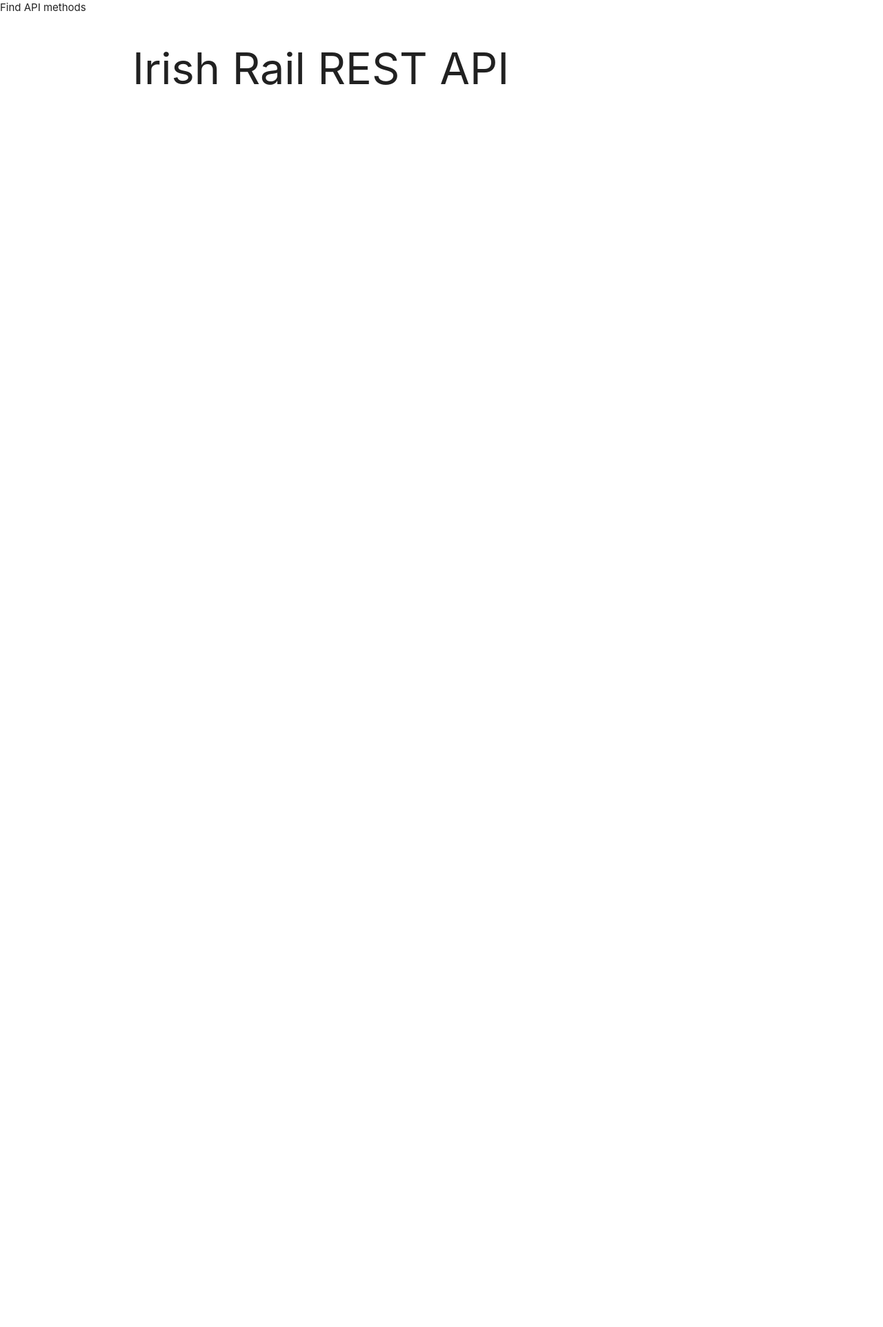
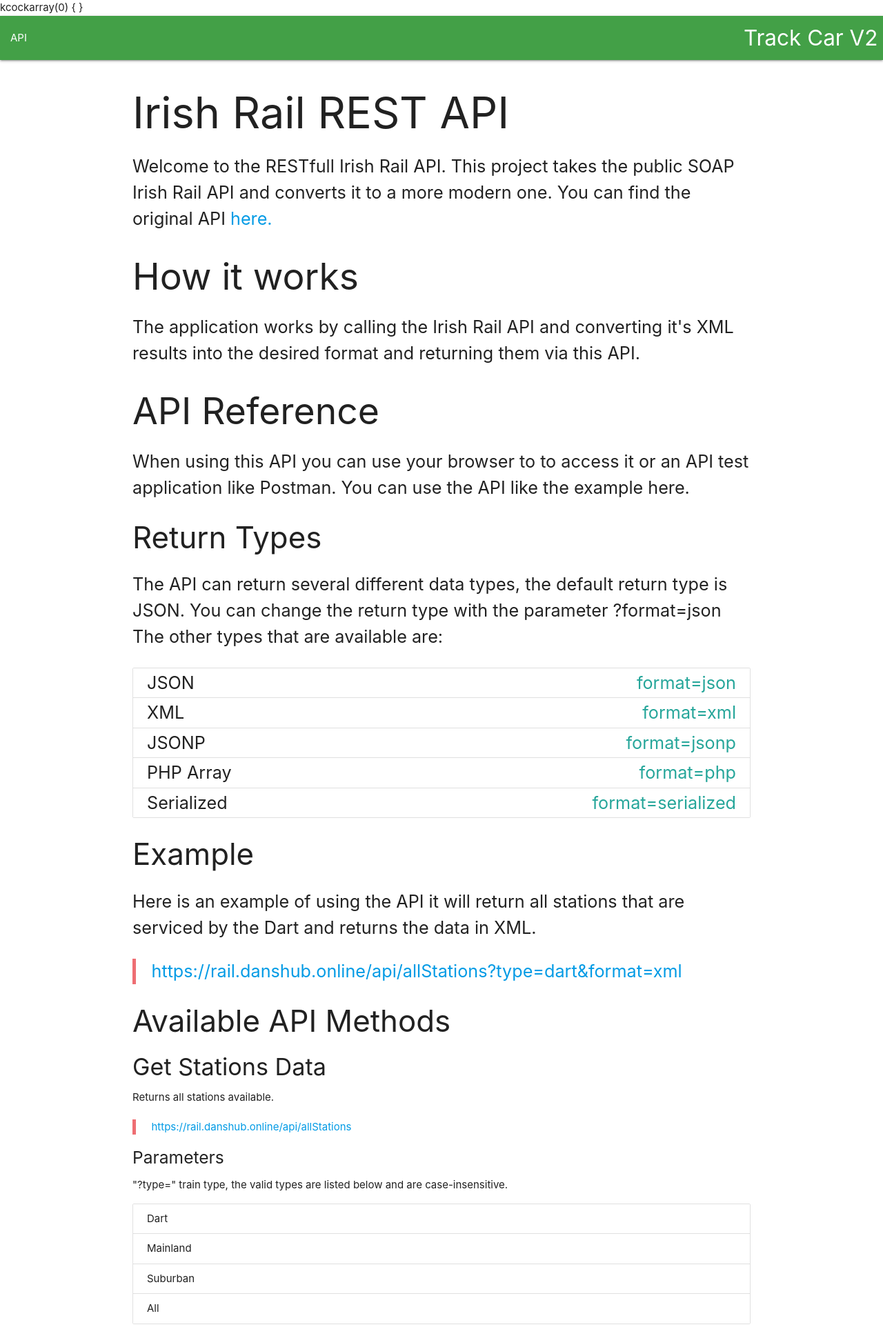
Before and after one commit to DanTheMinotaur/TrackCar2, a CodeIgniter app: a page that uses application/views/api/home.php in a window 1280 px wide. Shown: the top 1924 px of the page at 69% size. Before the commit the page ends 123 px from the top, so only its background shows below. Run offline with CodeIgniter, Linux system fonts and the light colour scheme; data that the repository does not hold is empty.

Commit message:
Changed Config, added API homepage.

```diff
--- a/application/config/autoload.php
+++ b/application/config/autoload.php
@@ -89,7 +89,7 @@ $autoload['drivers'] = array();
 |
 |	$autoload['helper'] = array('url', 'file');
 */
-$autoload['helper'] = array();
+$autoload['helper'] = array('url');
 
 /*
 | -------------------------------------------------------------------
--- a/application/config/config.php
+++ b/application/config/config.php
@@ -23,7 +23,7 @@ defined('BASEPATH') OR exit('No direct script access allowed');
 | a PHP script and you can easily do that on your own.
 |
 */
-$config['base_url'] = 'http://localhost/trackcar2/';
+$config['base_url'] = 'http://localhost/TrackCar2/';
 
 /*
 |--------------------------------------------------------------------------
@@ -52,7 +52,7 @@ $config['index_page'] = '';
 |
 | WARNING: If you set this to 'PATH_INFO', URIs will always be URL-decoded!
 */
-$config['uri_protocol']	= 'REQUEST_URI';
+$config['uri_protocol']	= 'AUTO';
 
 /*
 |--------------------------------------------------------------------------
--- a/application/config/rest.php
+++ b/application/config/rest.php
@@ -45,9 +45,9 @@ $config['rest_default_format'] = 'json';
 */
 $config['rest_supported_formats'] = [
     'json',
-    'array',
-    'csv',
-    'html',
+    //'array',
+    //'csv',
+    //'html',
     'jsonp',
     'php',
     'serialized',
--- a/application/controllers/Api.php
+++ b/application/controllers/Api.php
@@ -83,7 +83,7 @@ class Api extends REST_Controller {
 				$this->response($result, 200);
 			}
 		} else {
-			//$this->response(array('error' => "Call Requires a name and/or minutes parameter."), HTTP_BAD_REQUEST);
+			$this->response(['error' => "Call Requires a name and/or minutes parameter."], 400);
 		}
 		$this->response(['error' => "Invalid Train Type Parameter"], 400);
 	}
--- a/application/libraries/XML_download.php
+++ b/application/libraries/XML_download.php
@@ -71,6 +71,13 @@ class XML_download {
 
 	public function get_station_data($station, $minutes = Null) {
 		$station = strtolower($station);
+		print($station);
+		print(var_dump($this->station_names_and_codes));
+		print($this->station_names_and_codes[strtoupper($station)]);
+		if(isset($this->station_names_and_codes[strtoupper($station)])) {
+			print("valid");
+		}
+
 		if(array_key_exists($station, $this->station_names_and_codes)) {
 			$station_code =  $this->station_names_and_codes[$station];
 
@@ -131,3 +138,7 @@ class XML_download {
 		echo $this->xml_to_json($this->curl_download($this->get_all_stations));
 	}
 }
+
+$test = new XML_download();
+
+$test->get_station_data('KCOCK');
--- a/application/views/api/home.php
+++ b/application/views/api/home.php
@@ -1,15 +1,88 @@
-<?php
-/**
- * Created by PhpStorm.
- * User: Daniel
- * Date: 26/06/2018
- * Time: 19:04
- */
-if(isset($page_description)){
-	echo $page_description;
-}
-?>
+<article class="container">
+	<section class="flow-text">
+		<h1>Irish Rail REST API</h1>
+		<p>Welcome to the RESTfull Irish Rail API. This project takes the public SOAP Irish Rail API and converts it
+		to a more modern one. You can find the original API <a href="http://api.irishrail.ie/realtime/" target="_blank">here.</a></p>
+		<h2>How it works</h2>
+		<p>The application works by calling the Irish Rail API and converting it's XML results into the desired format and returning them via this API.</p>
+	</section>
+	<section class="flow-text">
+		<h2>API Reference</h2>
+		<p>When using this API you can use your browser to to access it or an API test application like Postman. You can use the API like the example here. </p>
 
-<article class="container">
-	<h1>Irish Rail REST API</h1>
+		<h3>Return Types</h3>
+		<p>The API can return several different data types, the default return type is JSON. You can change the return type with the parameter <span>?format=json</span> The other types that are available are: </p>
+		<ul class="collection">
+			<li class="collection-item">JSON<span class="secondary-content">format=json</span></li>
+			<li class="collection-item">XML<span class="secondary-content">format=xml</span></li>
+			<li class="collection-item">JSONP<span class="secondary-content">format=jsonp</span></li>
+			<li class="collection-item">PHP Array<span class="secondary-content">format=php</span></li>
+			<li class="collection-item">Serialized<span class="secondary-content">format=serialized</span></li>
+		</ul>
+		<h3>Example</h3>
+		<p>Here is an example of using the API it will return all stations that are serviced by the Dart and returns the data in XML.</p>
+		<blockquote>
+			<a href="https://rail.danshub.online/api/allStations?type=dart&format=xml" target="_blank">https://rail.danshub.online/api/allStations?type=dart&format=xml</a>
+		</blockquote>
+	</section>
+	<section>
+		<h3>Available API Methods</h3>
+		<div>
+			<h4>Get Stations Data</h4>
+			<p>Returns all stations available. </p>
+			<blockquote>
+				<a href="https://rail.danshub.online/api/allStations" target="_blank">https://rail.danshub.online/api/allStations</a>
+			</blockquote>
+			<h5>Parameters</h5>
+			<p>"?type=" train type, the valid types are listed below and are case-insensitive.</p>
+			<ul class="collection">
+				<li class="collection-item">Dart</li>
+				<li class="collection-item">Mainland</li>
+				<li class="collection-item">Suburban</li>
+				<li class="collection-item">All</li>
+			</ul>
+			<h6>Example</h6>
+			<p>Returns all suburban stations</p>
+			<blockquote>
+				<a href="https://rail.danshub.online/api/allStations?type=Suburban" target="_blank">https://rail.danshub.online/api/allStations?type=Suburban</a>
+			</blockquote>
+		</div>
+		<hr>
+		<div>
+			<h4>Get Train Data</h4>
+			<p>Returns all currently running trains. </p>
+			<blockquote>
+				<a href="https://rail.danshub.online/api/getTrains" target="_blank">https://rail.danshub.online/api/getTrains</a>
+			</blockquote>
+			<h5>Parameters</h5>
+			<p>"?type=" train type, the valid types are listed below and are case-insensitive.</p>
+			<ul class="collection">
+				<li class="collection-item">Dart</li>
+				<li class="collection-item">Mainland</li>
+				<li class="collection-item">Suburban</li>
+				<li class="collection-item">All</li>
+			</ul>
+			<h6>Example</h6>
+			<p>Returns all dart trains currently running </p>
+			<blockquote>
+				<a href="https://rail.danshub.online/api/getTrains?type=dart" target="_blank">https://rail.danshub.online/api/getTrains?type=dart</a>
+			</blockquote>
+		</div>
+		<hr>
+		<div>
+			<h4>Get Station Data</h4>
+			<p>Returns data about trains coming into a particular station. It is required to give a station name or will return an error. </p>
+			<h5>Parameters</h5>
+			<p>"?name=" station name, valid names for the stations can be called from the get stations call. Names are case-insensitive. </p>
+			<p>"?minutes=" number of minutes to return data for, must be an integer between 5 and 90 or it will return an error. </p>
+
+			<h6>Example</h6>
+			<p>Returns all trains coming into Portmarnock in the next 30 minutes.</p>
+			<blockquote>
+				<a href="https://rail.danshub.online/api/getStation?name=Portmarnock&minutes=30" target="_blank">https://rail.danshub.online/api/getStation?name=Portmarnock&minutes=30</a>
+			</blockquote>
+		</div>
+		<hr>
+	</section>
 </article>
+<aside></aside>
--- a/application/views/inc/header.php
+++ b/application/views/inc/header.php
@@ -15,5 +15,17 @@
     <link rel="stylesheet" href="https://cdnjs.cloudflare.com/ajax/libs/materialize/1.0.0-beta/css/materialize.min.css">
 </head>
 
+<?php if(isset($background_colour)): ?>
+<body class="<?=$background_colour?>">
+<?php else: ?>
 <body>
+<?php endif; ?>
 <main>
+	<nav class="green darken-1">
+		<div class="nav-wrapper">
+			<a href="#!" class="brand-logo right">Track Car V2</a>
+			<ul class="left hide-on-med-and-down">
+				<li><a href="sass.html">API</a></li>
+			</ul>
+		</div>
+	</nav>
```
Also changed, not shown: .htaccess.
